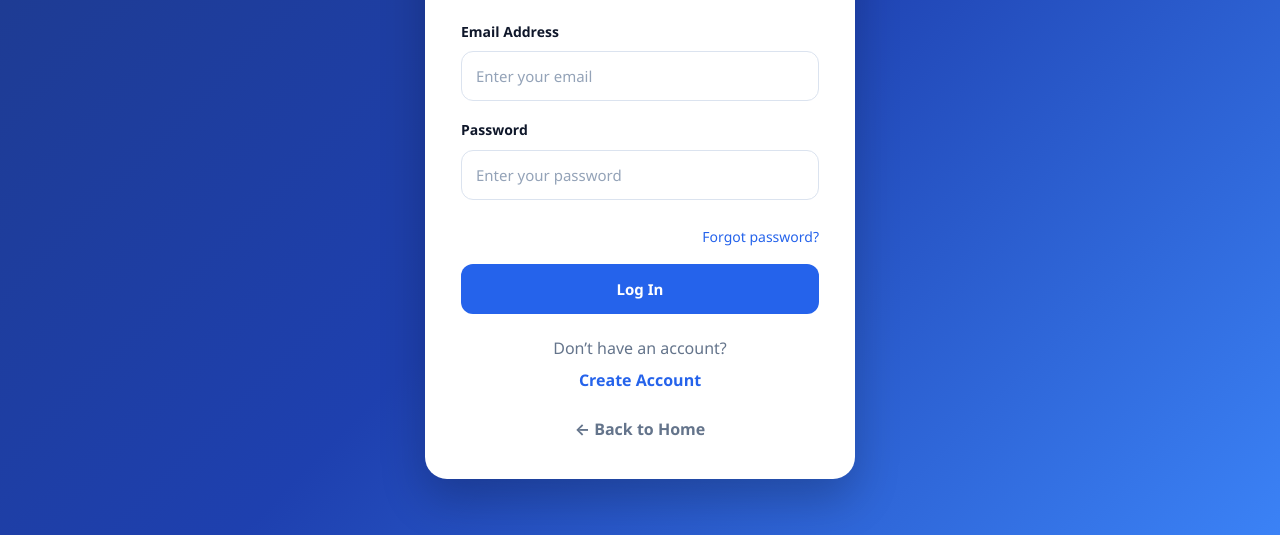
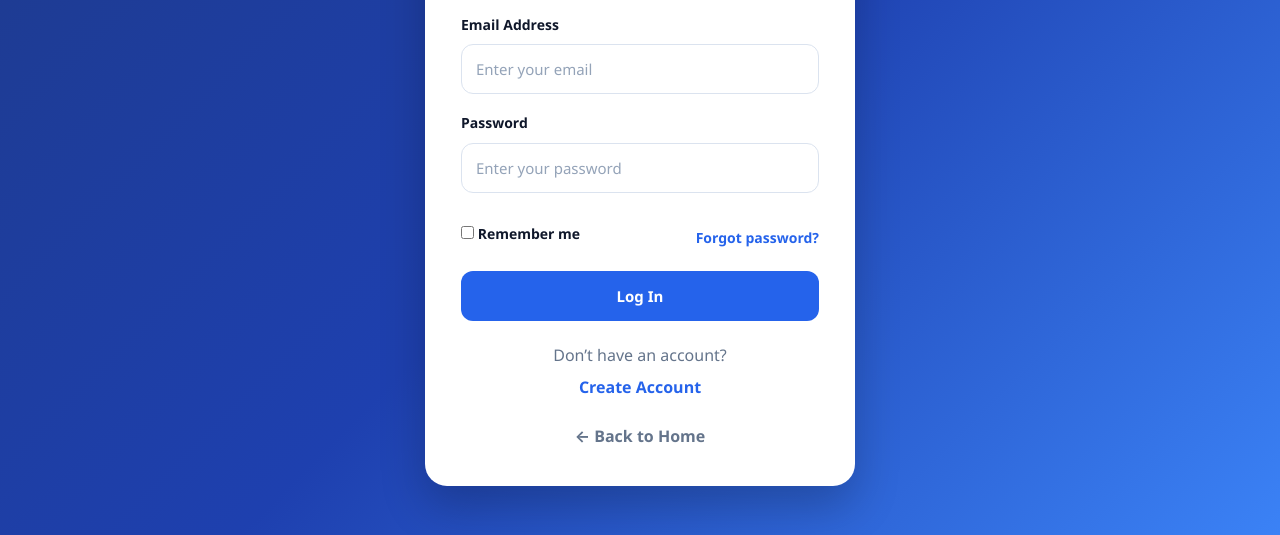
Before and after one commit to FernandezElaine/Project-Team-10-Katin-awan-, a website: page pages/login.html in a window 1280 px wide. Shown: the part 265-800 px from the top of the page. Drawn offline with nearby package versions, Linux system fonts and the light colour scheme.

Commit message:
Add password reset flow

```diff
--- a/css/auth.css
+++ b/css/auth.css
@@ -118,3 +118,33 @@
 .login-options a:hover {
     text-decoration: underline;
 }
+.login-options {
+    display: flex;
+    justify-content: space-between;
+    align-items: center;
+    gap: 15px;
+    margin: 12px 0 18px;
+    font-size: 14px;
+}
+
+.remember-option {
+    display: flex;
+    align-items: center;
+    gap: 7px;
+    cursor: pointer;
+}
+
+.remember-option input {
+    width: auto;
+    margin: 0;
+}
+
+.login-options a {
+    color: #2563eb;
+    text-decoration: none;
+    font-weight: 600;
+}
+
+.login-options a:hover {
+    text-decoration: underline;
+}
--- a/js/login.js
+++ b/js/login.js
@@ -308,9 +308,8 @@ document.addEventListener("DOMContentLoaded", function () {
                  * The recovery email will redirect the user to:
                  * pages/reset-password.html
                  */
-               const resetPageUrl =
-    window.location.origin +
-    "/pages/reset-password.html";
+             const resetPageUrl =
+    "https://katin-awan.netlify.app/pages/reset-password.html";
 
 console.log("Password reset redirect URL:", resetPageUrl);
 
--- a/pages/login.html
+++ b/pages/login.html
@@ -16,23 +16,37 @@
 
         <h1>Log In</h1>
         <p>Access your Katin-awan transparency portal account.</p>
-
-        <form id="loginForm">
+<form id="loginForm" autocomplete="on">
     <label>Email Address</label>
-            <input type="email" id="email" placeholder="Enter your email" required>
+    <input
+        type="email"
+        id="email"
+        name="login_email"
+        placeholder="Enter your email"
+        autocomplete="username"
+        required
+    >
 
     <label>Password</label>
     <input
         type="password"
         id="password"
+        name="login_password"
         placeholder="Enter your password"
+        autocomplete="current-password"
         required
     >
 
     <div class="login-options">
-    <a href="#" id="forgotPasswordLink">Forgot password?</a>
+        <label class="remember-option">
+            <input type="checkbox" id="rememberMe">
+            <span>Remember me</span>
+        </label>
+
+        <a href="#" id="forgotPasswordLink">
+            Forgot password?
+        </a>
     </div>
-
 
     <button type="submit">Log In</button>
 </form>
```
Lines whose indentation alone changed are shown as unchanged.
